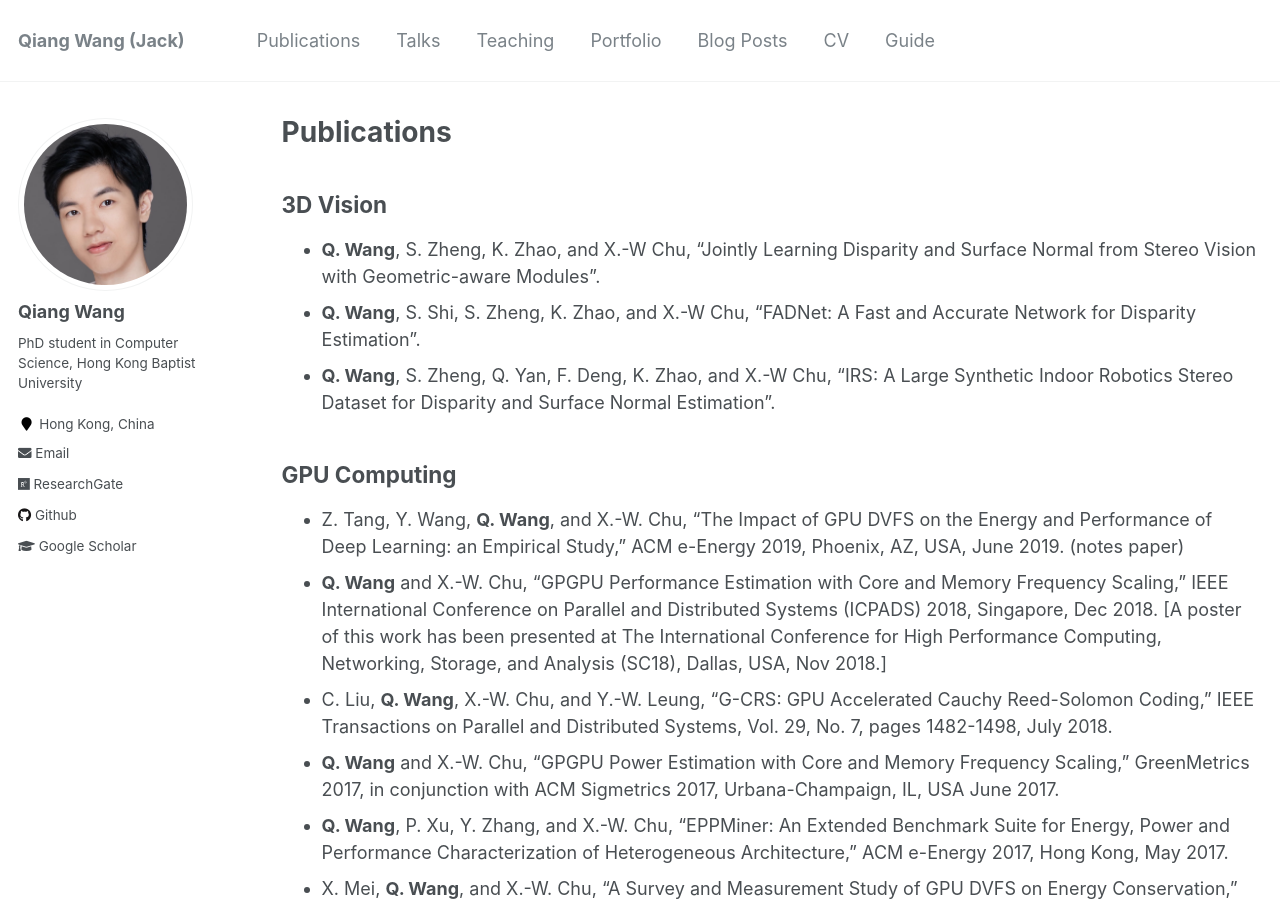
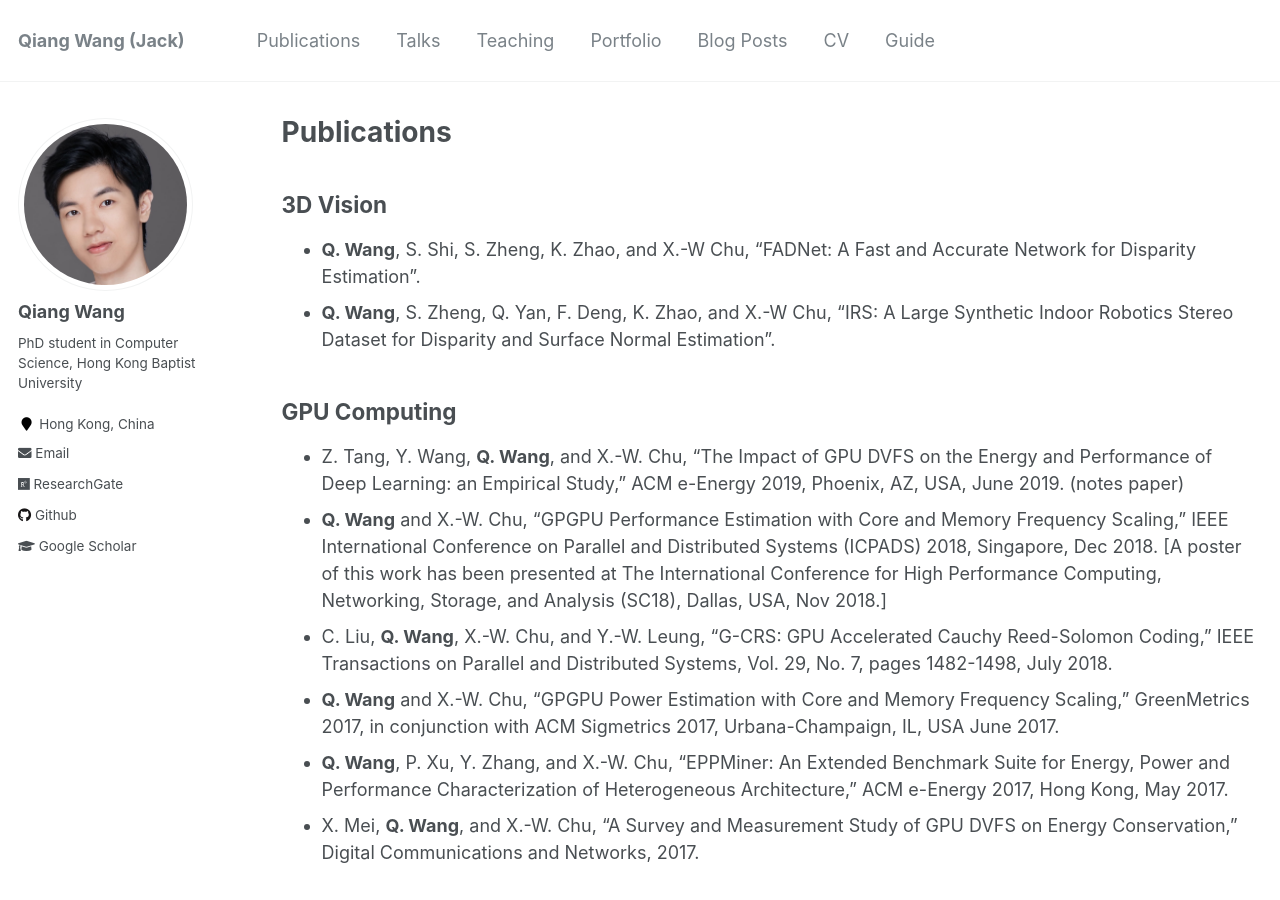
Before and after one commit to blackjack2015/blackjack2015.github.io, a Jekyll site: the page built from _pages/publications.md, in a window 1280 px wide and 900 px high. Built offline with Jekyll 4.4.1, drawn with Linux system fonts in a browser that asks for light colours.

Commit message:
minor revision.

```diff
--- a/_pages/publications.md
+++ b/_pages/publications.md
@@ -18,7 +18,6 @@ author_profile: true
 -->
 
 ## 3D Vision
-+ **Q. Wang**, S. Zheng, K. Zhao, and X.-W Chu, "Jointly Learning Disparity and Surface Normal from Stereo Vision with Geometric-aware Modules".
 + **Q. Wang**, S. Shi, S. Zheng, K. Zhao, and X.-W Chu, "FADNet: A Fast and Accurate Network for Disparity Estimation".
 + **Q. Wang**, S. Zheng, Q. Yan, F. Deng, K. Zhao, and X.-W Chu, "IRS: A Large Synthetic Indoor Robotics Stereo Dataset for Disparity and Surface Normal Estimation".
 
```
